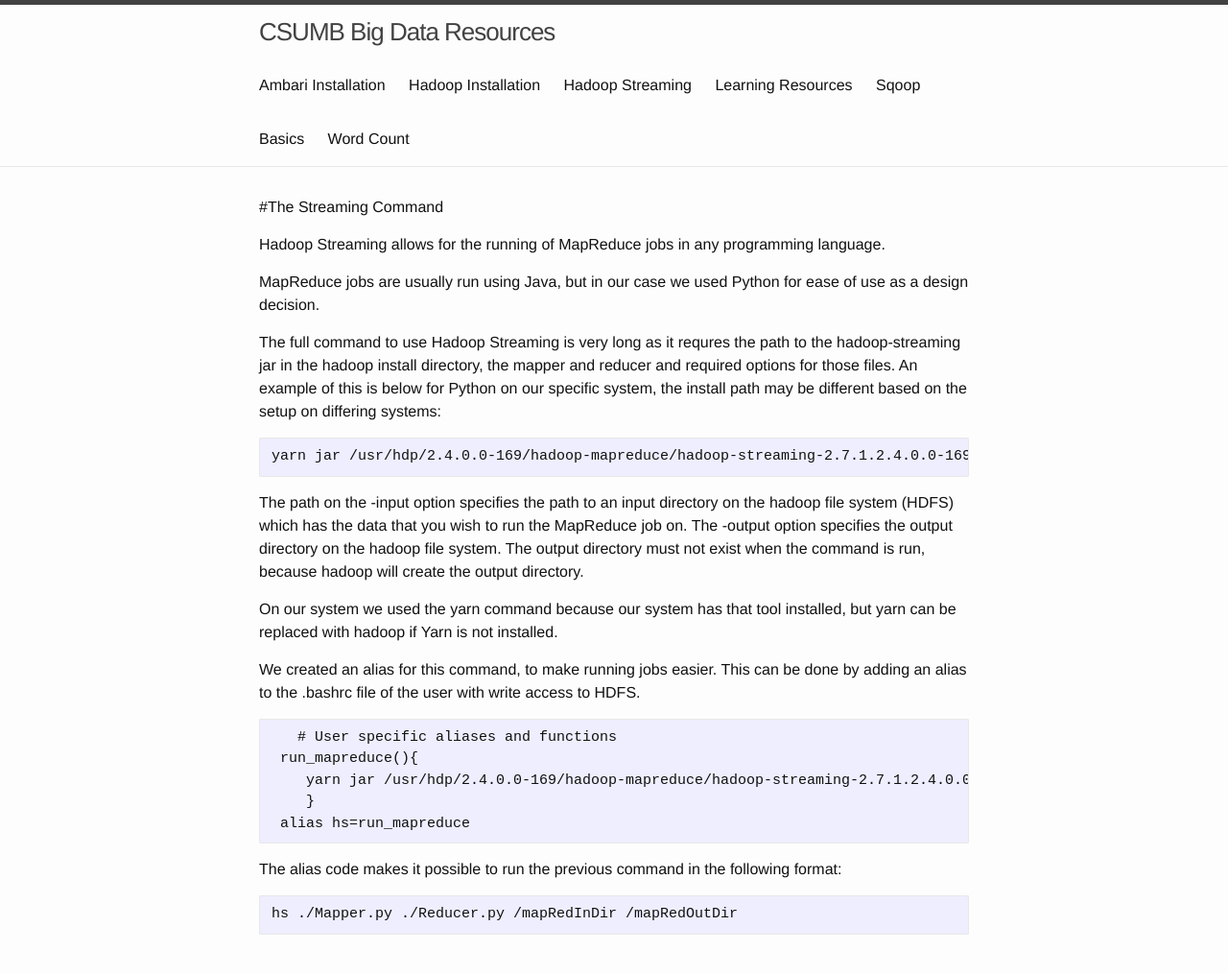
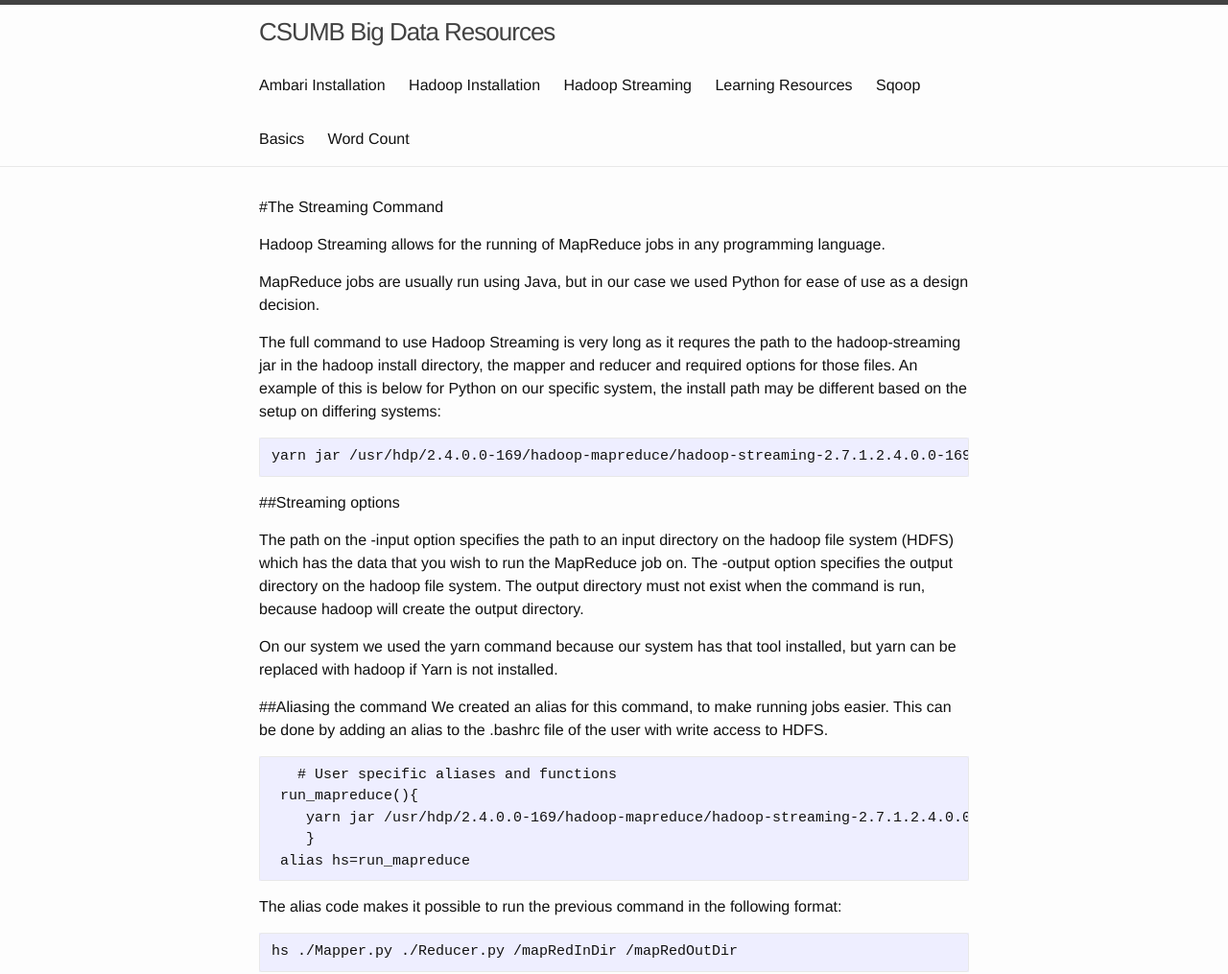
Before and after one commit to mshaw-csumb/csumbBigData.github.io, a Jekyll site: the page built from content/hadoop_streaming.md, in a window 1280 px wide, cut to the strip 0-1015 px from the top of the page. Shown: the whole strip at 96% size. Built offline with Jekyll 4.4.1, drawn with Linux system fonts in a browser that asks for light colours.

Commit message:
Update hadoop_streaming.md

```diff
--- a/content/hadoop_streaming.md
+++ b/content/hadoop_streaming.md
@@ -4,6 +4,7 @@
 ---
 
 #The Streaming Command
+
 
 Hadoop Streaming allows for the running of MapReduce jobs in any programming language.
 
@@ -13,10 +14,13 @@
 
     yarn jar /usr/hdp/2.4.0.0-169/hadoop-mapreduce/hadoop-streaming-2.7.1.2.4.0.0-169.jar -mapper ./Mapper.py -reducer ./Reducer.py -file ./Mapper.py -file ./Reducer.py -input /mapRedInDir -output /mapRedOutDir
 
+##Streaming options
+
 The path on the -input option specifies the path to an input directory on the hadoop file system (HDFS) which has the data that you wish to run the MapReduce job on. The -output option specifies the output directory on the hadoop file system. The output directory must not exist when the command is run, because hadoop will create the output directory.
 
 On our system we used the yarn command because our system has that tool installed, but yarn can be replaced with hadoop if Yarn is not installed.
 
+##Aliasing the command
 We created an alias for this command, to make running jobs easier. This can be done by adding an alias to the .bashrc file of the user with write access to HDFS.
 
        # User specific aliases and functions
```
